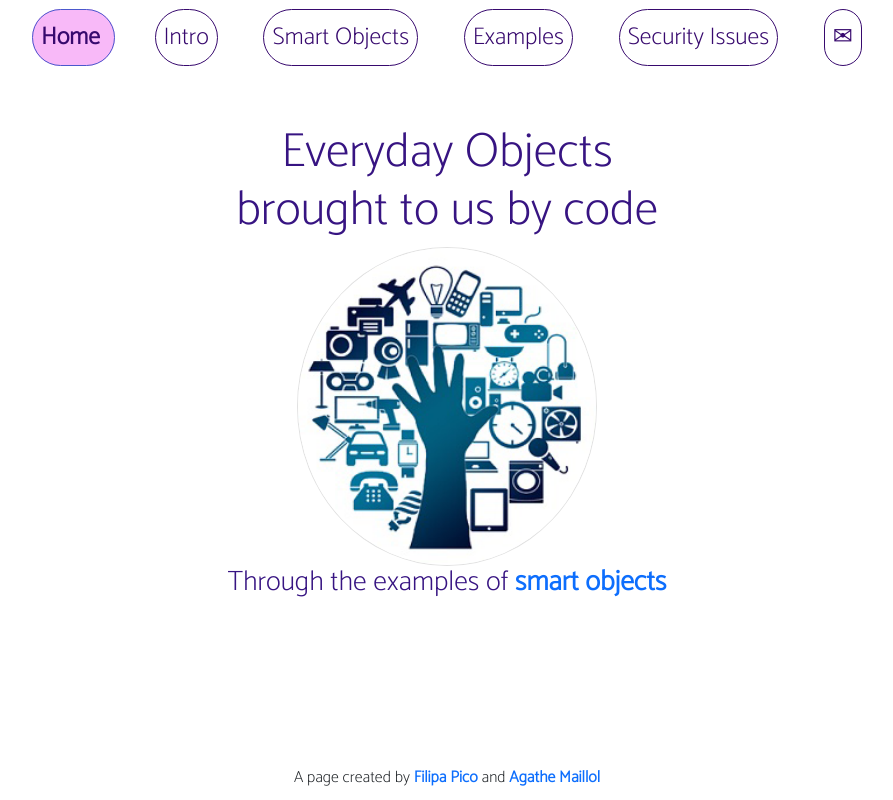
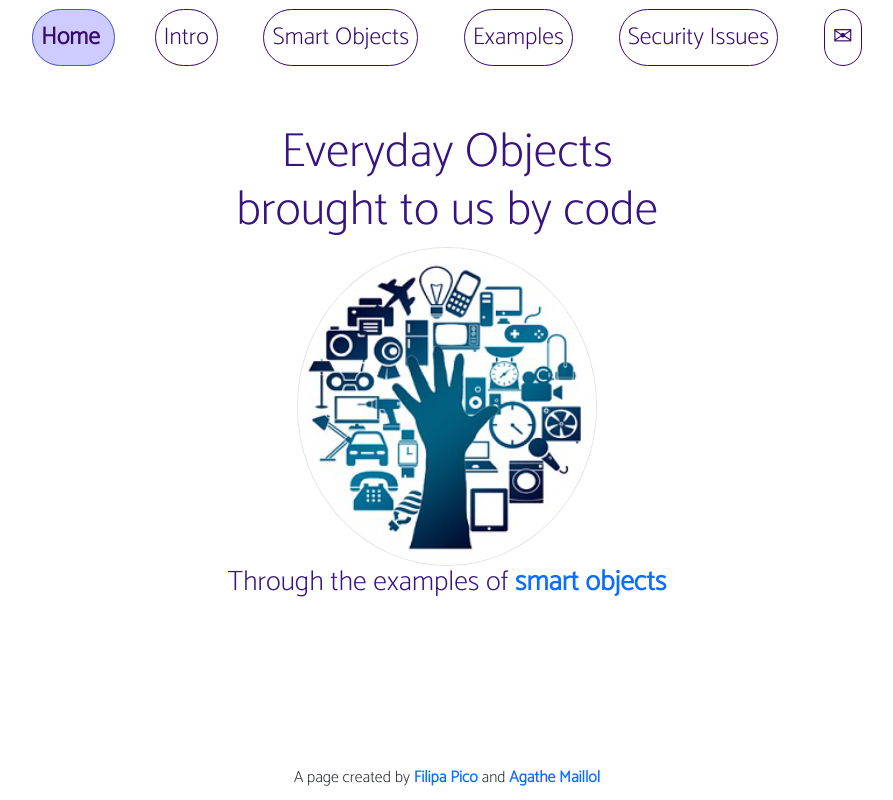
Before and after one commit to AgatheMarieM/UPskill_digital_literacy_project, a plain HTML site: page public/index.html in a window 1280 px wide. In both pictures the pointer is over the item "Home". Shown: the whole page, without its empty margins (193-1086 px from the left). Drawn offline with nearby package versions, Linux system fonts and the light colour scheme.

Commit message:
updated navbar list:hover color

```diff
--- a/public/css/style.css
+++ b/public/css/style.css
@@ -38,7 +38,6 @@ aside {
 p {
     font-size: 20px;
 }
-
 
 nav {
     background-color: white;
@@ -119,7 +118,7 @@ footer {
 }
 
 .nav-bar li:hover {
-    background-color:hsl(300, 82%, 85%);
+    background-color:hsl(242, 100%, 90%);
     border: 0.5px solid #4b58cd;
     border-radius: 32px;
     display: inline;
@@ -127,7 +126,6 @@ footer {
     margin: auto 20px;
     padding: 8px;
 }
-
 
 .row {
     margin-top: 20px;
```
